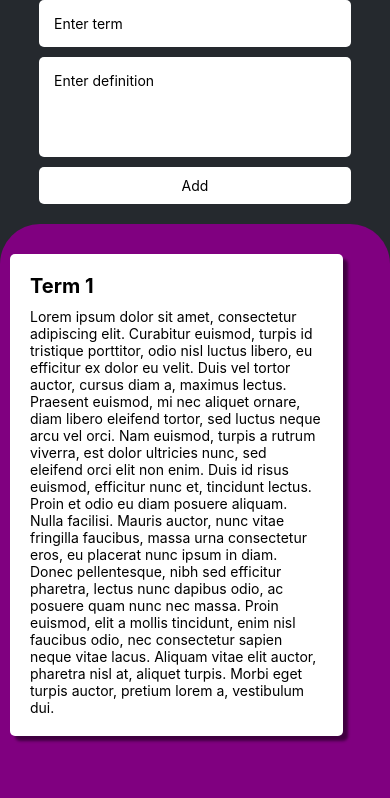
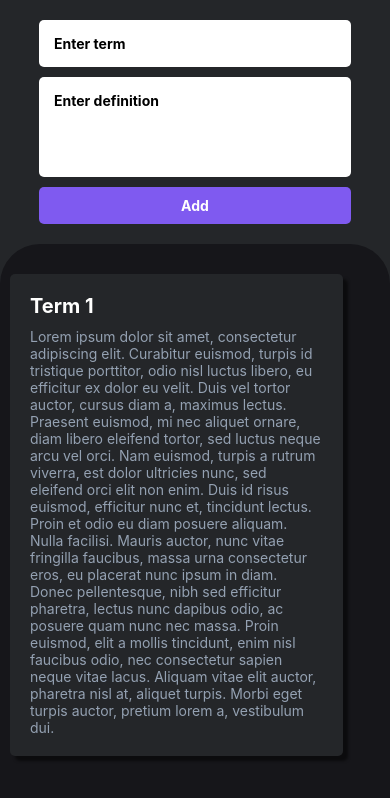
Before and after one commit to Jeffrey-Roberts/Quizzilla, a React Native app: screen / in a window 390 px wide. Shown: the top 798 px of the page. Built offline with nearby package versions, Linux system fonts and the light colour scheme.

Commit message:
changed styling, skipped test (unknown error, works running individually)

```diff
--- a/src/App.tsx
+++ b/src/App.tsx
@@ -83,14 +83,15 @@ export default function App() {
 const styles = StyleSheet.create({
   container: {
     flex: 1,
-    paddingTop: Constants.statusBarHeight,
-    backgroundColor: '#25292e',
+    paddingTop: Constants.statusBarHeight + 20,
+    backgroundColor: '#242629',
     alignItems: 'center',
     width: '100%',
     height: '100%',
   },
   textInput: {
     width: '80%',
+    fontWeight: 'bold',
     backgroundColor: '#fff',
     padding: 15,
     borderRadius: 5,
@@ -103,6 +104,6 @@ const styles = StyleSheet.create({
     borderTopRightRadius: 40,
     marginTop: 20,
     padding: 10,
-    backgroundColor: 'purple',
+    backgroundColor: '#16161a',
   },
 });
--- a/src/components/Card.tsx
+++ b/src/components/Card.tsx
@@ -12,7 +12,7 @@ const Card: FC<CardProps> = ({ id, term, definition }) => {
     <View
       aria-label={`card-${id}`}
       style={{
-        backgroundColor: '#fff',
+        backgroundColor: '#242629',
         padding: 20,
         borderRadius: 5,
         minWidth: '90%',
@@ -29,8 +29,10 @@ const Card: FC<CardProps> = ({ id, term, definition }) => {
         elevation: 2,
       }}
     >
-      <Text style={{ fontSize: 20, fontWeight: 'bold' }}>{term}</Text>
-      <Text style={{ marginTop: 10 }}>{definition}</Text>
+      <Text style={{ fontSize: 20, fontWeight: 'bold', color: '#fffffe' }}>
+        {term}
+      </Text>
+      <Text style={{ marginTop: 10, color: '#94a1b2' }}>{definition}</Text>
     </View>
   );
 };
--- a/src/components/QuizzillaButton.tsx
+++ b/src/components/QuizzillaButton.tsx
@@ -17,14 +17,14 @@ const QuizzillaButton: FC<QuizzillaButtonProps> = ({
       aria-label={label}
       onPress={onPress}
       style={{
-        backgroundColor: '#fff',
+        backgroundColor: '#7f5af0',
         padding: 10,
         borderRadius: 5,
         width: '80%',
         alignItems: 'center',
       }}
     >
-      <Text style={{ color: '#000' }}>{text}</Text>
+      <Text style={{ color: '#fffffe', fontWeight: 'bold' }}>{text}</Text>
     </TouchableOpacity>
   );
 };
```
Also changed, not shown: 1 other file (tests, documents, lock files or other folders).
